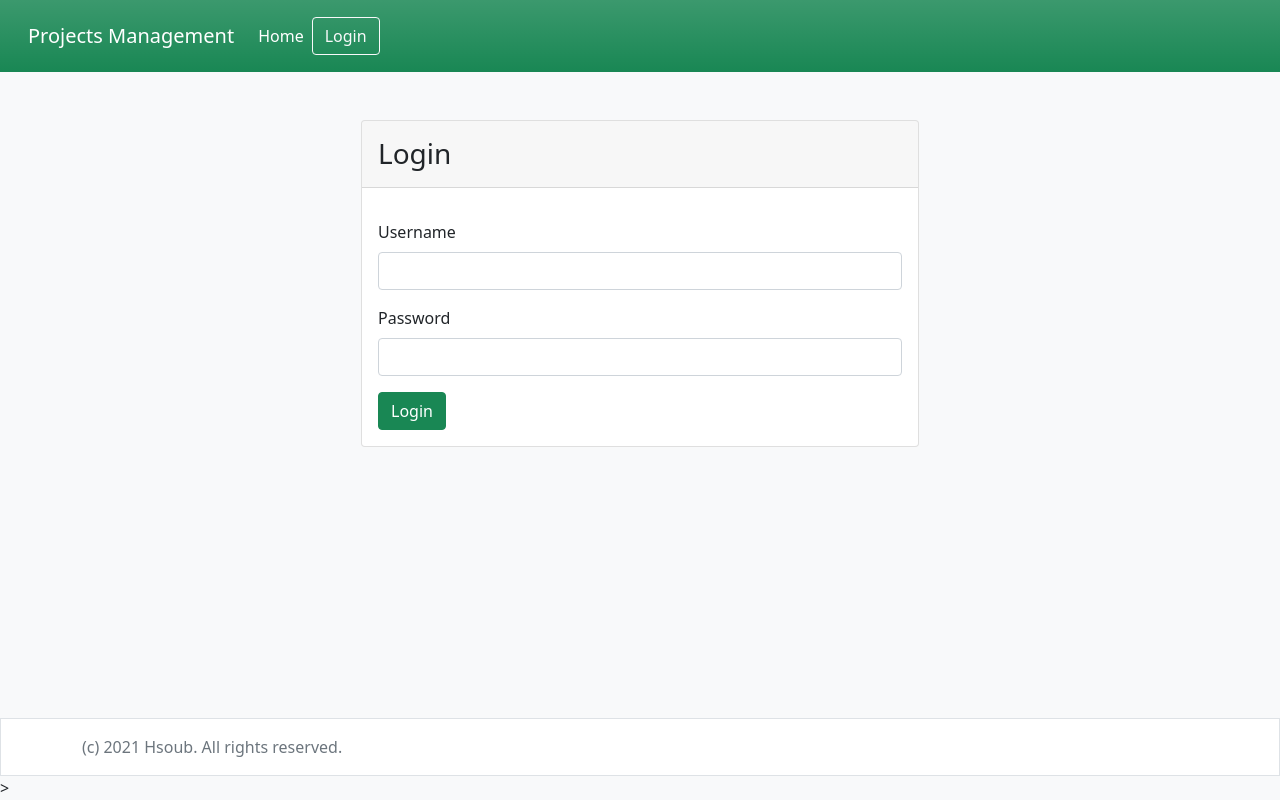
After one commit to sara2ayad/django-pm, a Django app: page /accounts/login/ in a window 1280 px wide. The commit adds this page. Run offline with Django 4.2, Linux system fonts and the light colour scheme; some libraries are stand-ins or nearby versions.

Commit message:
Login - Logout

```diff
--- /dev/null
+++ b/accounts/forms.py
@@ -0,0 +1,21 @@
+from  django.contrib.auth.forms import AuthenticationForm
+from django import forms
+
+
+attrs = {'class': 'form-control'}
+
+
+class UserLoginForm(AuthenticationForm):
+    def __int__(self, *args, **kwargs):
+        super(UserLoginForm, self).__init__(*args, **kwargs)
+
+
+    username = forms.CharField(
+        label='Username',
+        widget=forms.TextInput(attrs=attrs)
+    )
+
+    password = forms.CharField(
+        label='Password',
+        widget=forms.PasswordInput(attrs=attrs)
+    )
--- /dev/null
+++ b/accounts/templates/registration/login.html
@@ -0,0 +1,24 @@
+{% extends 'base.html' %}
+{% load i18n %}
+{% block content %}
+   <div class="container">
+       <div class="row justify-content-md-center">
+         <div class="card col-md-6 px-0">
+             <div class="card-header">
+                 <h3 class="mb-0 py-2">{% trans 'Login' %}</h3>
+             </div>
+             <div class="card-body">
+                 <form method="POST">
+                     {% csrf_token %}
+                     {% include 'common/form.html' with form=form %}
+                     <button class="btn btn-success btn-block">
+                         {% translate 'Login' %}
+                     </button>
+                 </form>
+             </div>
+         </div>
+       </div>
+
+   </div>
+
+{% endblock %}
--- /dev/null
+++ b/accounts/urls.py
@@ -0,0 +1,9 @@
+from django.contrib.auth.views import LoginView
+from django.urls import path, include
+from accounts.forms import UserLoginForm
+
+
+urlpatterns = [
+    path('login/', LoginView.as_view(authentication_form=UserLoginForm), name='login'),
+    path('', include('django.contrib.auth.urls'))
+]
--- a/projects/templates/partials/header.html
+++ b/projects/templates/partials/header.html
@@ -11,7 +11,21 @@
           <a class="nav-link active" aria-current="page" href="{% url 'Project_list' %}">{% trans 'Home' %}</a>
         </li>
       </ul>
-      <form method="GET" action="{% url 'Project_list' %}" class="d-flex">
+      {% if user.is_authenticated %}
+       <ul class="navbar-nav mb-2 mb-lg-0 me-3">
+        <li class="nav-item dropdown">
+          <a class="nav-link dropdown-toggle" href="#" id="navbarDropdown" role="button" data-bs-toggle="dropdown" aria-expanded="false">
+            {{ user.username }}
+          </a>
+          <ul class="dropdown-menu" aria-labelledby="navbarDropdown">
+            <li><a class="dropdown-item" href="#">{% trans 'Profile' %}</a></li>
+            <li><hr class="dropdown-divider"></li>
+            <li><a class="dropdown-item" href="{% url 'logout' %}">{% trans 'Logout' %}</a></li>
+          </ul>
+        </li>
+
+      </ul>
+       <form method="GET" action="{% url 'Project_list' %}" class="d-flex">
         <div class="input-group">
           <input
               type="text"
@@ -22,11 +36,15 @@
           />
           <button class="btn btn-outline-light" type="submit">
             <i class="bi bi-search"></i>
-
           </button>
-
         </div>
       </form>
+      {% else %}
+          <a class="btn btn-outline-light" href="{% url 'login' %}">
+            {% trans 'Login' %}
+          </a>
+      {% endif %}
+
 
     </div>
   </div>
--- a/projects_management/settings.py
+++ b/projects_management/settings.py
@@ -131,6 +131,10 @@ STATIC_URL = 'static/'
 
 DEFAULT_AUTO_FIELD = 'django.db.models.BigAutoField'
 
+LOGIN_REDIRECT_URL = '/'
+LOGOUT_REDIRECT_URL = '/accounts/login'
+
+
 
 INTERNAL_IPS = [
     # ...
--- a/projects_management/urls.py
+++ b/projects_management/urls.py
@@ -19,5 +19,6 @@ import debug_toolbar
 urlpatterns = [
     path('__debug__/', include(debug_toolbar.urls)),
     path('', include('projects.urls')),
+    path('accounts/', include('accounts.urls')),
     path('admin/', admin.site.urls),
 ]
```
Also changed, not shown: projects/views.py (+8 -7 lines).
